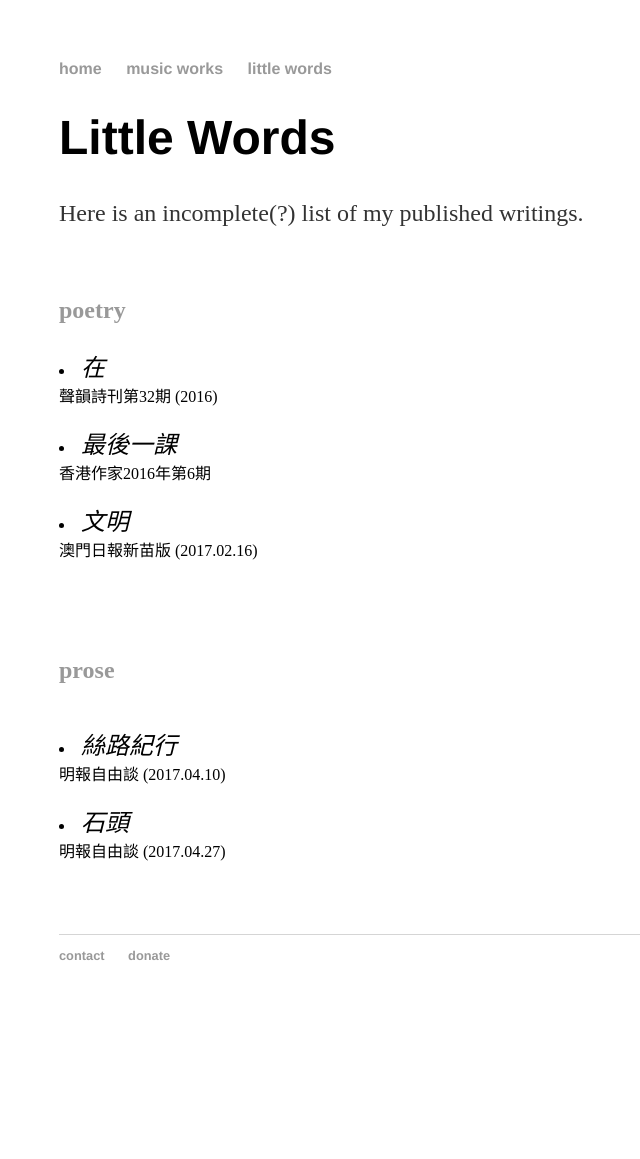
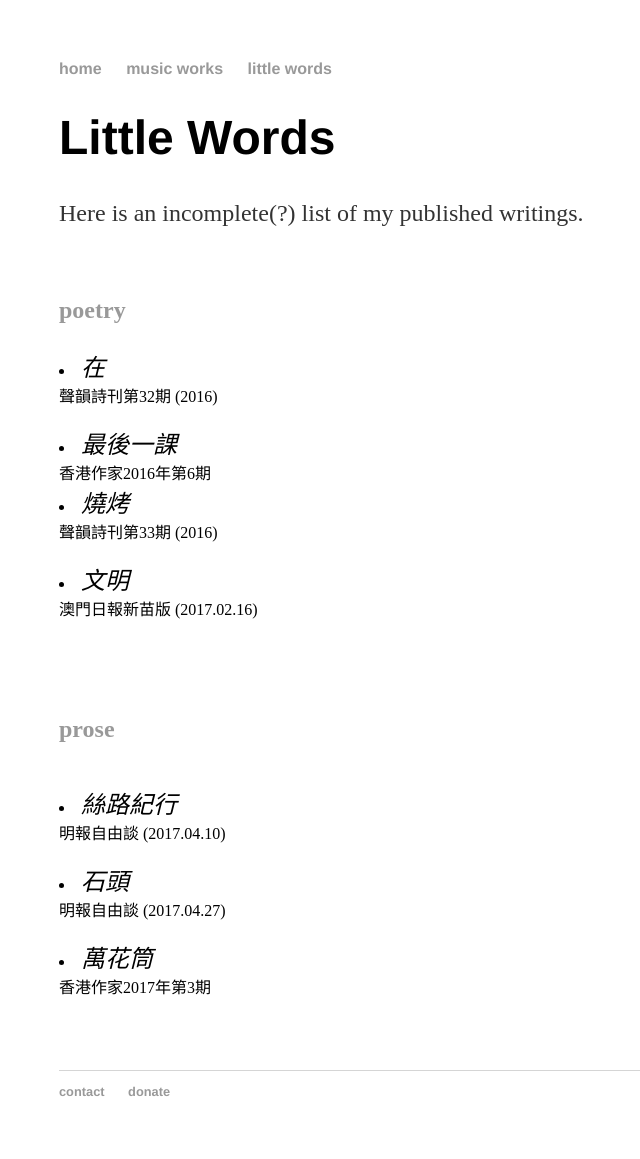
Before and after one commit to maksuihin/maksuihin.github.io, a Jekyll site: the page built from writings.html, in a window 1280 px wide. Shown: the whole page, without its empty margins (133-773 px from the left). Built offline with Jekyll 4.4.1, drawn with Linux system fonts in a browser that asks for light colours; before the commit the page ends 1023 px from its top, so only the background shows below that.

Commit message:
Update writings.html

```diff
--- a/writings.html
+++ b/writings.html
@@ -14,10 +14,10 @@ title: Little Words by MAK, Sui-hin
       <p><h2>poetry</h2></p><u1><span lang="zh">
 	      <li><em>在</em> </br>聲韻詩刊第32期 (2016)<br/></li></br>
         <li><em>最後一課</em> </br>香港作家2016年第6期<br/></li>
-       <!-- <li><em>燒烤</em>
+        <li><em>燒烤</em>
 				</br>聲韻詩刊第33期 (2016)<br/>
 				</li>
-   <li><em>短訊</em>
+   <!--<li><em>短訊</em>
 				</br>香港作家2016年第6期<br/>
 				</li>
        <li><em>泊懷</em>    </br>大頭菜<br/>    </li>
@@ -32,6 +32,8 @@ title: Little Words by MAK, Sui-hin
 	      <!--<li><em>人情</em>    </br>大頭菜<br/>    </li>-->
 	      <li><em>絲路紀行</em>      </br>明報自由談 (2017.04.10)<br/>    </li>
 <li><em>石頭</em>    </br>明報自由談 (2017.04.27)<br/>    </li>
+<li><em>萬花筒</em>      </br>香港作家2017年第3期<br/>    </li>
+
     </ul></span>   </br></br></br>
 
 </div></works>
```
